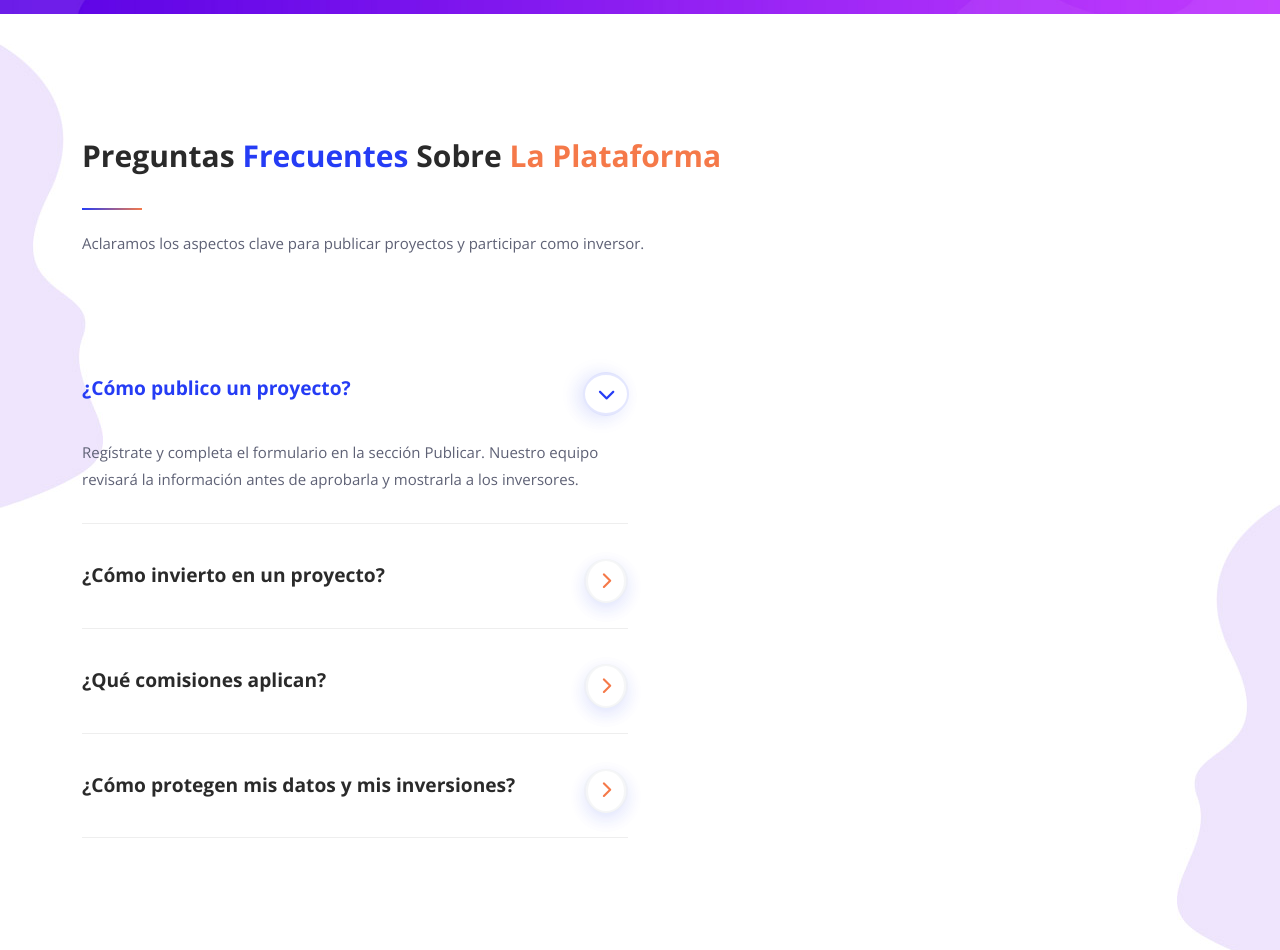
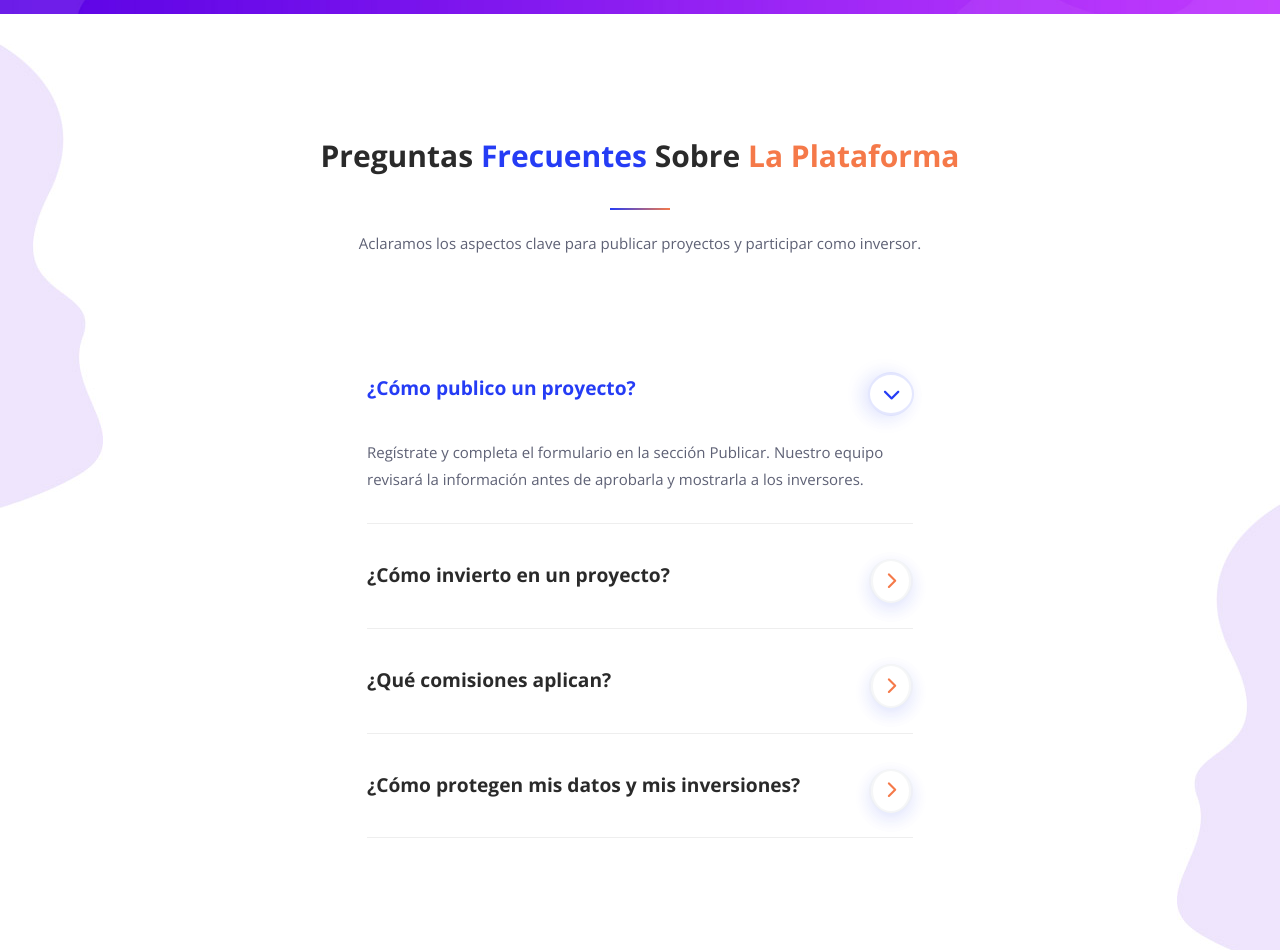
Before and after one commit to CarlosJ204/S.D, a plain HTML site: page faqs.html in a window 1280 px wide. Shown: the part 1121-2071 px from the top of the page. Drawn offline with nearby package versions, Linux system fonts and the light colour scheme.

Commit message:
Center FAQ section

```diff
--- a/assets/css/templatemo-tale-seo-agency.css
+++ b/assets/css/templatemo-tale-seo-agency.css
@@ -2139,6 +2139,12 @@ Most Asked Style
 
 .most-asked .section-heading {
   margin-bottom: 80px;
+  text-align: center;
+}
+
+.most-asked .section-heading .line-dec {
+  margin-left: auto;
+  margin-right: auto;
 }
 
 .most-asked .accordions .accordion {
--- a/faqs.html
+++ b/faqs.html
@@ -185,7 +185,7 @@ https://templatemo.com/tm-582-tale-seo-agency
             </div>
         </div>
       </div>
-      <div class="row">
+      <div class="row justify-content-center">
         <div class="col-lg-6">
           <div class="accordions is-first-expanded">
               <article class="accordion">
```
